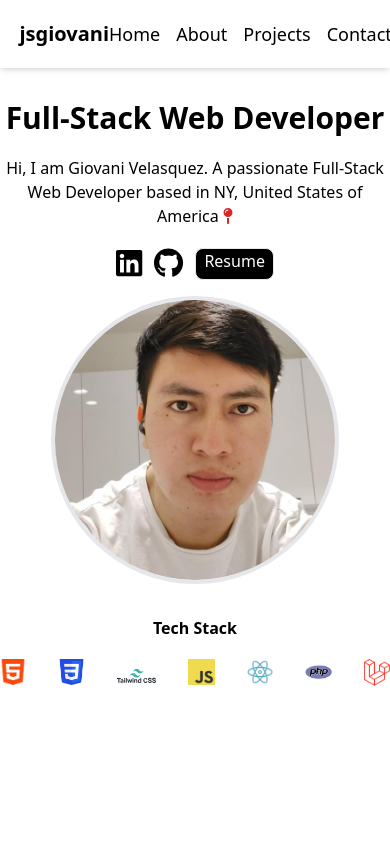
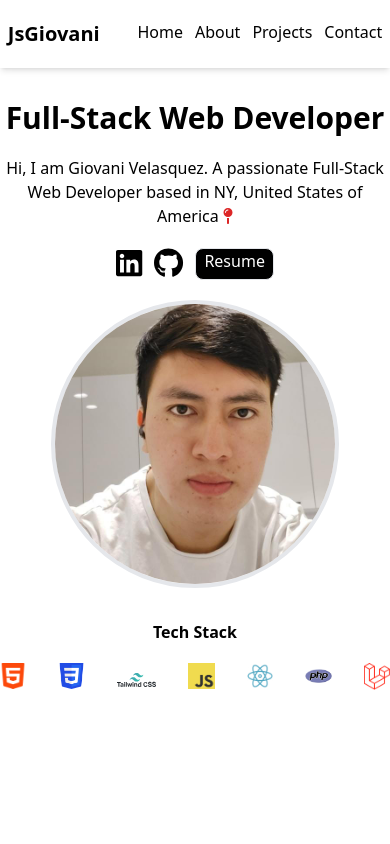
Before and after one commit to jsgiovani/portafolio, a React (Vite) app: page / in a window 390 px wide. Shown: the top 844 px of the page. Built offline with nearby package versions, Linux system fonts and the light colour scheme.

Commit message:
footer UX styling

```diff
--- a/src/App.jsx
+++ b/src/App.jsx
@@ -29,7 +29,7 @@ const App = () => {
                         </div>
 
 
-                        <div className="socials flex gap-3 justify-center md:justify-start pb-4 md:pb-0">
+                        <div className="socials flex gap-3 justify-center md:justify-start pb-5 md:pb-0">
                             <a href="https://www.linkedin.com/in/jose-giovani-tzoc-vel%C3%A1squez-173948a4/" target="_blank" rel="noopener noreferrer">
                                 <FontAwesomeIcon className='text-3xl' icon={faLinkedin} />
                             </a>
@@ -61,7 +61,7 @@ const App = () => {
                 <div className="md:flex mt-8 items-center gap-10">
                     <h3 className='pb-3 md:border-r-4 md:pr-8 text-center font-bold'>Tech Stack</h3>
 
-                    <ul className='flex gap-8'>
+                    <ul className='flex gap-8 justify-center md:justify-self-start'>
 
                         <li>
                             <img className='w-8 h-10 object-scale-down' src="./img/html.png" alt="" />
@@ -170,14 +170,14 @@ const App = () => {
 
                         <ul className='flex gap-8 items-center'>
                             <li>
-                                <a className='text-xl flex gap-2 items-center text-violet-700' href="https://github.com/jsgiovani/movie" target="_blank" rel="noopener noreferrer">
+                                <a className='text-xl flex gap-2 items-center text-violet-700' href="https://github.com/jsgiovani/barberShop" target="_blank" rel="noopener noreferrer">
                                     <p className='text-sm font-semibold'>Code</p>
                                     <FontAwesomeIcon icon={faGithub} />
                                 </a>
                             </li>
 
                             <li>
-                                <a className='flex gap-2 items-center text-xl text-violet-700' href="https://jsgiovaniwebsites-movieapp.netlify.app/" target="_blank" rel="noopener noreferrer">
+                                <a className='flex gap-2 items-center text-xl text-violet-700' href="https://jsgiovaniwebsites-barbershop.netlify.app/" target="_blank" rel="noopener noreferrer">
                                     <p className='text-sm font-semibold'>Live Demo</p>
                                     <FontAwesomeIcon className='text-sm' icon={faUpRightFromSquare} />
                                 </a>
@@ -226,14 +226,14 @@ const App = () => {
 
                         <ul className='flex gap-8 items-center'>
                             <li>
-                                <a className='text-xl flex gap-2 items-center text-violet-700' href="https://github.com/jsgiovani/movie" target="_blank" rel="noopener noreferrer">
+                                <a className='text-xl flex gap-2 items-center text-violet-700' href="https://github.com/jsgiovani/furnitureStore" target="_blank" rel="noopener noreferrer">
                                     <p className='text-sm font-semibold'>Code</p>
                                     <FontAwesomeIcon icon={faGithub} />
                                 </a>
                             </li>
 
                             <li>
-                                <a className='flex gap-2 items-center text-xl text-violet-700' href="https://jsgiovaniwebsites-movieapp.netlify.app/" target="_blank" rel="noopener noreferrer">
+                                <a className='flex gap-2 items-center text-xl text-violet-700' href="https://jsgiovaniwebsites-fnstore.netlify.app/" target="_blank" rel="noopener noreferrer">
                                     <p className='text-sm font-semibold'>Live Demo</p>
                                     <FontAwesomeIcon className='text-sm' icon={faUpRightFromSquare} />
                                 </a>
--- a/src/components/Footer.jsx
+++ b/src/components/Footer.jsx
@@ -1,5 +1,6 @@
 import { FontAwesomeIcon } from '@fortawesome/react-fontawesome'
 import {faMapLocationDot,faPhone, faSquareEnvelope } from '@fortawesome/free-solid-svg-icons'
+import { faWhatsapp } from '@fortawesome/free-brands-svg-icons'
 
 const Footer = () => {
   return (
@@ -7,7 +8,7 @@ const Footer = () => {
         <h4 className='uppercase text-blue-600 text-xl font-bold mb-2'>Contact</h4>
         <h2 className='font-bold text-3xl mb-10'>Don't be shy! Hit me up!</h2>
 
-        <div className='flex flex-col md:flex-row items-center gap-5 md:gap-10'>
+        <div className='flex flex-col md:flex-row md:items-center gap-5 md:gap-10'>
 
             <div className="flex items-center gap-2">
                 <FontAwesomeIcon className='text-violet-700 text-xl' icon={faMapLocationDot} />
@@ -15,16 +16,20 @@ const Footer = () => {
             </div>
 
 
-
-            <div className="flex items-center gap-2">
+            <a href='mailto:jsjosgiovani@gmail.com' target="_blank" className="flex items-center gap-2">
                 <FontAwesomeIcon className='text-violet-700 text-xl' icon={faSquareEnvelope} />
                 <p className='text-violet-700'>jsjosgiovani@gmail.com</p>
-            </div>
+            </a>
 
-            <div className="flex items-center gap-2">
+            <a href='tel:+19176156927' target="_blank" className="flex items-center gap-2">
                 <FontAwesomeIcon className='text-violet-700 text-xl' icon={faPhone} />
                 <p className='text-violet-700'>917-615-6927</p>
-            </div>
+            </a>
+
+            <a href='https://api.whatsapp.com/send?phone=+19176156927&text=Hi Giovani! We are interested to...' target="_blank" className="flex items-center gap-2">
+                <FontAwesomeIcon className='text-violet-700 text-xl' icon={faWhatsapp} />
+                <p className='text-violet-700'>917-615-6927</p>
+            </a>
         </div>
 
     </footer>
--- a/src/components/Header.jsx
+++ b/src/components/Header.jsx
@@ -5,15 +5,15 @@ const Header = () => {
 
   return (
 
-    <header className='flex justify-between content-center px-[5%] sticky top-0 left-0 z-10 shadow-md py-5 bg-white'>
+    <header className='flex justify-between content-center px-[2%] md:px-[5%] sticky top-0 left-0 z-10 shadow-md py-5 bg-white'>
 
-      <a className='text-xl font-semibold' href="/">jsgiovani</a>
+      <a className='text-xl font-bold' href="/">JsGiovani</a>
 
-      <nav className='flex gap-4 font-medium text-lg' >
-        <a href="#">Home</a>
-        <a href="about">About</a>
-        <a href="#">Projects</a>
-        <a href="#">Contact</a>
+      <nav className='flex gap-3' >
+        <a className='hover:text-sky-600' href="#">Home</a>
+        <a className='hover:text-sky-600' href="about">About</a>
+        <a className='hover:text-sky-600' href="#">Projects</a>
+        <a className='hover:text-sky-600' href="#">Contact</a>
       </nav>
 
     </header>
```
